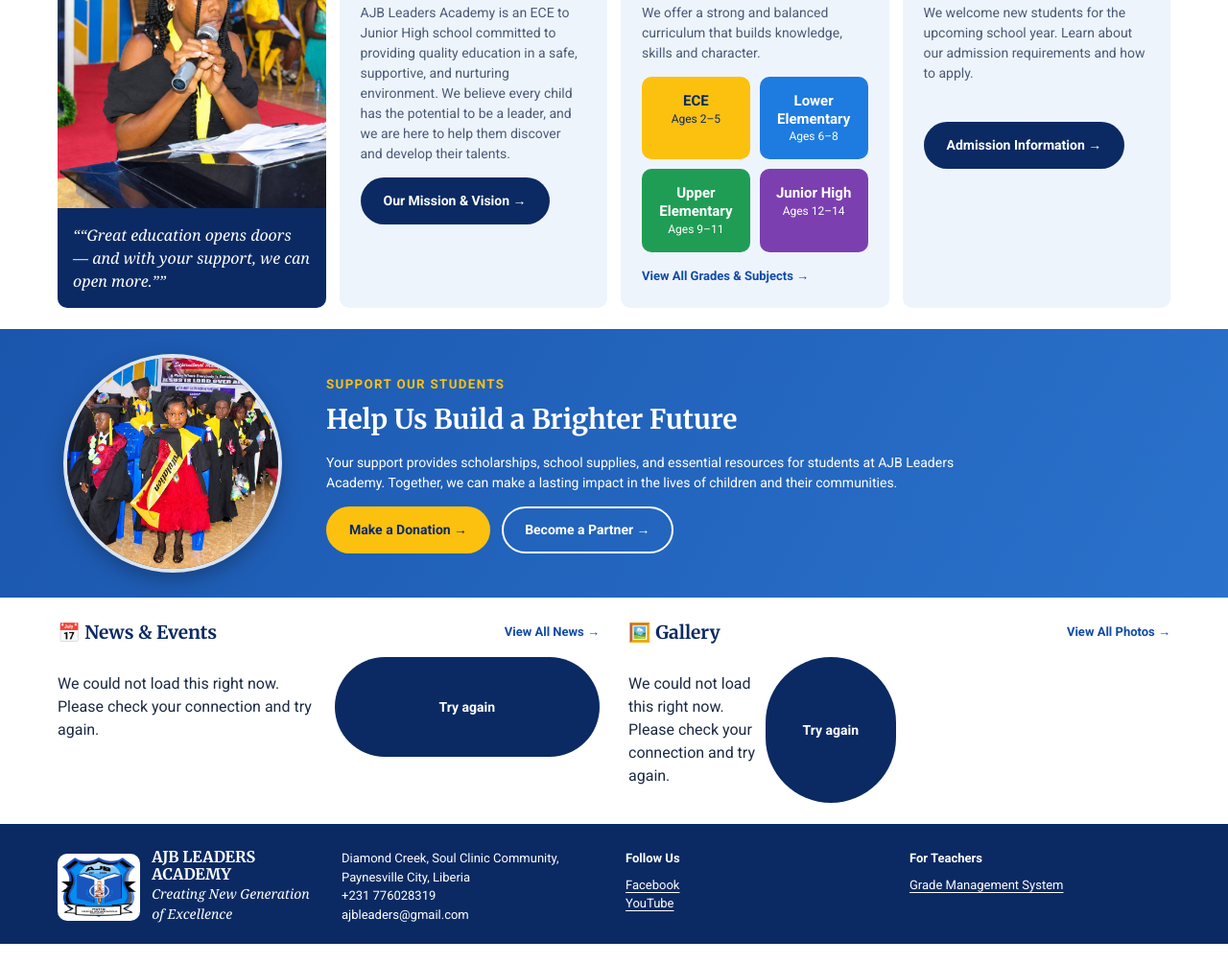
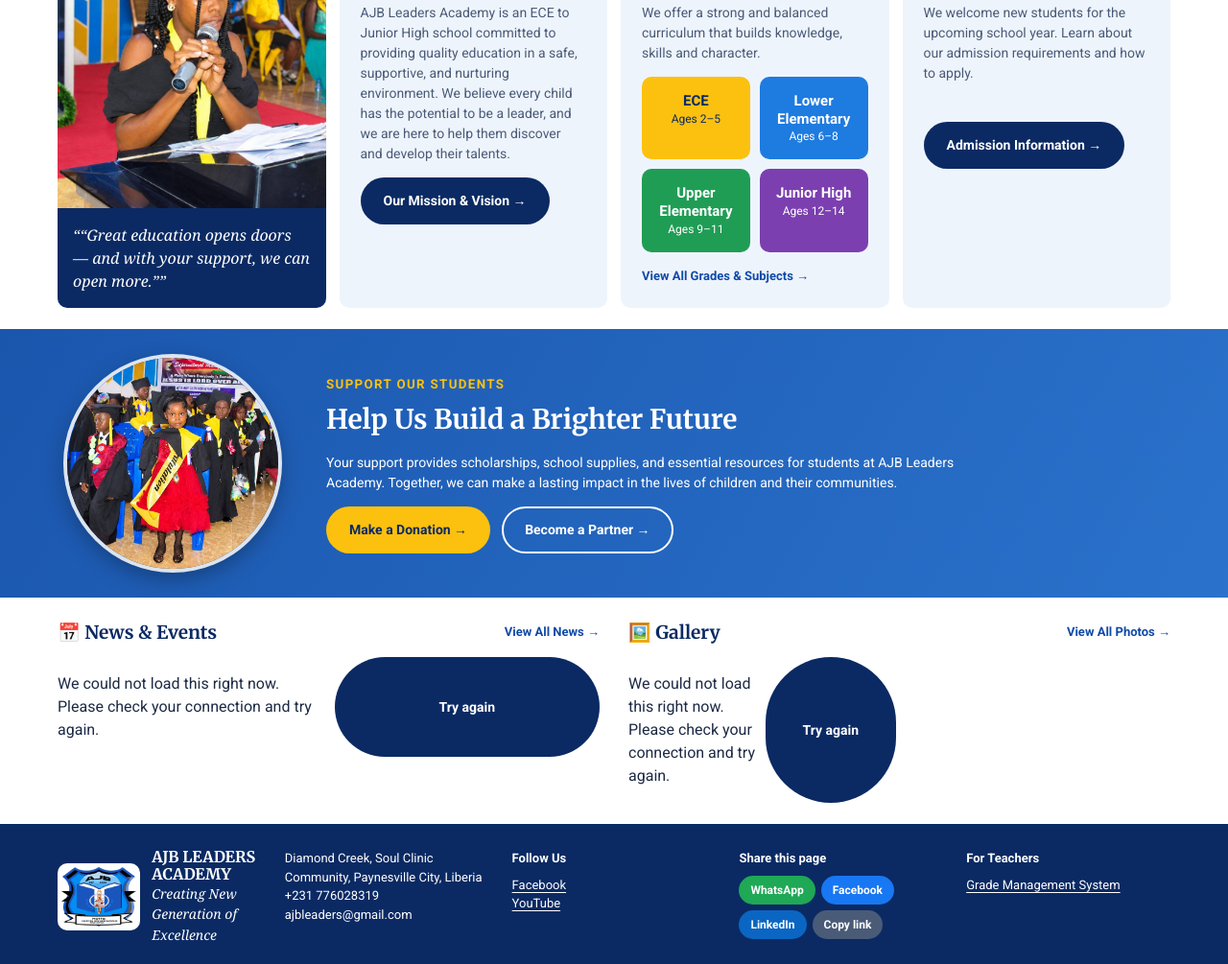
Before and after one commit to HUL2024/ajb-site, a plain HTML site: page index.html in a window 1280 px wide. Shown: the part 1249-2254 px from the top of the page at 96% size. Before the commit the page ends 2233 px from the top, so only its background shows below. Drawn offline with Linux system fonts and the light colour scheme; no server answers.

Commit message:
Add files via upload

```diff
--- a/css/pages.css
+++ b/css/pages.css
@@ -160,3 +160,14 @@
 .mv-card.mission{background:linear-gradient(120deg,#1b56ad,#2a72cc)}
 @media (prefers-color-scheme:dark){.motto p{color:#fff}}
 .motto .est{display:inline-block;margin-top:10px;padding:3px 14px;border-radius:999px;background:var(--gold);color:var(--navy);font-weight:700;font-size:13px;letter-spacing:.04em}
+
+/* Share buttons */
+.share{margin:26px 0 8px}
+.share-label{display:block;margin-bottom:8px;color:var(--navy)}
+.share-bar{display:flex;flex-wrap:wrap;gap:8px}
+.share-btn{font:inherit;font-size:13px;font-weight:700;color:#fff;background:var(--navy);border:0;border-radius:999px;padding:8px 14px;cursor:pointer}
+.share-whatsapp{background:#1fa855}.share-facebook{background:#1877f2}.share-linkedin{background:#0a66c2}.share-copy{background:#4a5b78}
+.share-native{background:var(--gold);color:var(--navy)}
+footer .share-bar{gap:6px}
+footer .share-btn{padding:6px 12px;font-size:12px}
+@media (prefers-color-scheme:dark){.share-label{color:#fff}}
--- a/js/site.js
+++ b/js/site.js
@@ -57,7 +57,8 @@
   box.append(
     el("h2", { textContent: n.title }),
     el("p", { className: "date", textContent: n.date }),
-    el("p", { className: "body", textContent: n.summary || "" })
+    el("p", { className: "body", textContent: n.summary || "" }),
+    shareSection("Share this story")
   );
 }
 
@@ -222,6 +223,53 @@
   });
 }
 
+/* ---------- Share buttons ---------- */
+// Any element with data-share="Label" gets a row of share buttons for the page it is on (the footer has one on every page).
+// The story page adds its own row under each story. On phones the "Share" button opens the phone's own share sheet.
+function currentShare() {
+  return { url: location.href.split("#")[0], title: document.title || "AJB Leaders Academy" };
+}
+
+function shareBar() {
+  const bar = el("div", { className: "share-bar" });
+  const add = (cls, label, onClick) => {
+    const b = el("button", { type: "button", className: "share-btn " + cls, textContent: label });
+    b.addEventListener("click", () => onClick(b));
+    bar.append(b);
+  };
+  if (navigator.share) add("share-native", "Share", () => navigator.share(currentShare()).catch(() => {}));
+  const open = href => window.open(href, "_blank", "noopener");
+  add("share-whatsapp", "WhatsApp", () => { const i = currentShare(); open("https://wa.me/?text=" + encodeURIComponent(i.title + " " + i.url)); });
+  add("share-facebook", "Facebook", () => open("https://www.facebook.com/sharer/sharer.php?u=" + encodeURIComponent(currentShare().url)));
+  add("share-linkedin", "LinkedIn", () => open("https://www.linkedin.com/sharing/share-offsite/?url=" + encodeURIComponent(currentShare().url)));
+  add("share-copy", "Copy link", btn => {
+    const text = currentShare().url;
+    const done = () => { btn.textContent = "Link copied ✓"; setTimeout(() => { btn.textContent = "Copy link"; }, 1800); };
+    if (navigator.clipboard && window.isSecureContext) navigator.clipboard.writeText(text).then(done, () => window.prompt("Copy this link:", text));
+    else window.prompt("Copy this link:", text);
+  });
+  return bar;
+}
+
+function shareSection(label) {
+  const box = el("div", { className: "share" });
+  if (label) box.append(el("b", { className: "share-label", textContent: label }));
+  box.append(shareBar());
+  return box;
+}
+
+function initShare() {
+  document.querySelectorAll("[data-share]").forEach(box => {
+    if (box.dataset.ready) return;
+    box.dataset.ready = "1";
+    if (box.dataset.share) box.append(el("b", { className: "share-label", textContent: box.dataset.share }));
+    box.append(shareBar());
+  });
+}
+initShare();
+const footerBox = document.getElementById("site-footer");
+if (footerBox) new MutationObserver(initShare).observe(footerBox, { childList: true }); // the footer loads a moment after the page
+
 /* ---------- Speed: remember the data and warm up photos in the background ---------- */
 const CACHE_KEY = "ajb-site-data-v1:" + (typeof API_URL !== "undefined" ? API_URL : "");
 
--- a/partials/footer.html
+++ b/partials/footer.html
@@ -19,6 +19,11 @@
         </div>
 
         <div>
+            <h4>Share this page</h4>
+            <div data-share=""></div>
+        </div>
+
+        <div>
             <h4>For Teachers</h4>
             <a href="https://grade-management-system-sandy.vercel.app/" target="_blank" rel="noopener">Grade Management System</a>
         </div>
```
Also changed, not shown: 1 other file.
